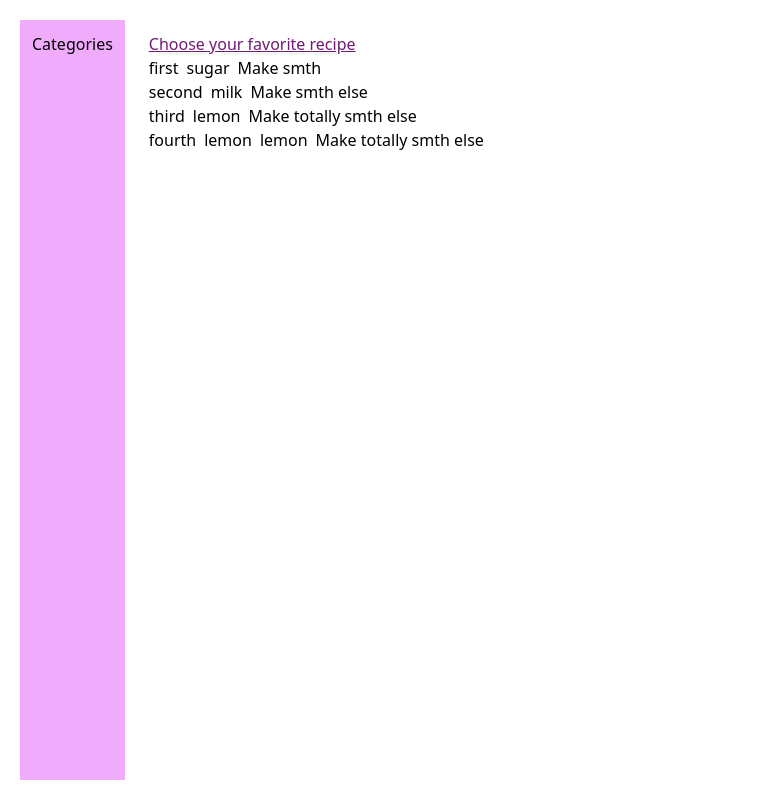
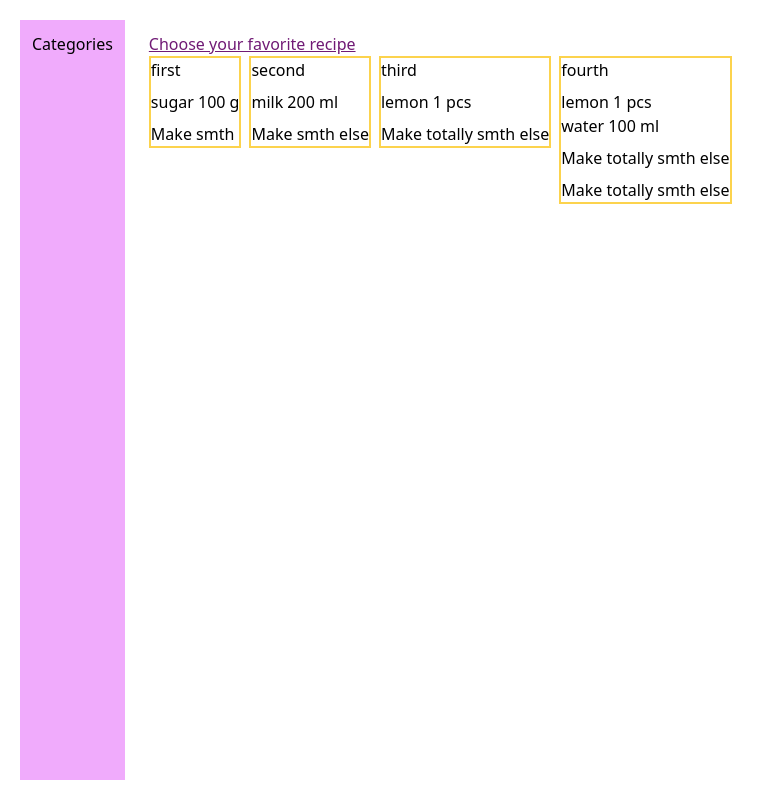
Before and after one commit to vozmi-dranik/recipes, an Angular app: page / in a window 1280 px wide. Shown: the whole page, without its empty margins (0-775 px from the left). Built offline with nearby package versions, Linux system fonts and the light colour scheme.

Commit message:
fix: fix displaying of recipe ingredients and steps

```diff
--- a/src/app/models/mock/recipes.mock.ts
+++ b/src/app/models/mock/recipes.mock.ts
@@ -6,9 +6,10 @@ export const RecipesMock: IRecipe[] = [
   { id: 3, name: 'third', ingredients: [{ name: 'lemon', count: 1, measure: 'pcs', }], steps: [{description: 'Make totally smth else'}] },
   { id: 4, name: 'fourth', ingredients: [
     { name: 'lemon', count: 1, measure: 'pcs', },
-      { name: 'lemon', count: 1, measure: 'pcs', }
+      { name: 'water', count: 100, measure: 'ml', }
     ],
     steps: [
-    {description: 'Make totally smth else'}
+    {description: 'Make totally smth else'},
+      {description: 'Make totally smth else'}
     ] },
 ];
--- a/src/app/pages/recipes-list/components/recipe-item/recipe-item.component.html
+++ b/src/app/pages/recipes-list/components/recipe-item/recipe-item.component.html
@@ -1,8 +1,13 @@
-<div class="flex gap-2">
+<div class="flex flex-col gap-2 border-2 border-amber-300">
   <h3>{{ recipe().name }}</h3>
-  @for (ingredient of recipe().ingredients; track ingredient) {
-  <p>{{ ingredient.name }}</p>
-  }
+  <div>
+    @for (ingredient of recipe().ingredients; track ingredient) {
+    <p>{{ ingredient.name }}
+    {{ ingredient.count }}
+    {{ ingredient.measure }}
+    </p>
+    }
+  </div>
   @for (step of recipe().steps; track step) {
   <p>{{ step.description }}</p>
   }
--- a/src/app/pages/recipes-list/recipes-list.component.html
+++ b/src/app/pages/recipes-list/recipes-list.component.html
@@ -4,8 +4,10 @@
   </div>
   <div class="flex flex-col p-3">
     <h2 class="text-fuchsia-900 underline">Choose your favorite recipe</h2>
-    @for (recipe of recipes$ | async; track recipe) {
+    <div class="flex gap-2">
+      @for (recipe of recipes$ | async; track recipe) {
       <app-recipe-item [recipe]="recipe"/>
-    }
+      }
+    </div>
   </div>
 </div>
```
